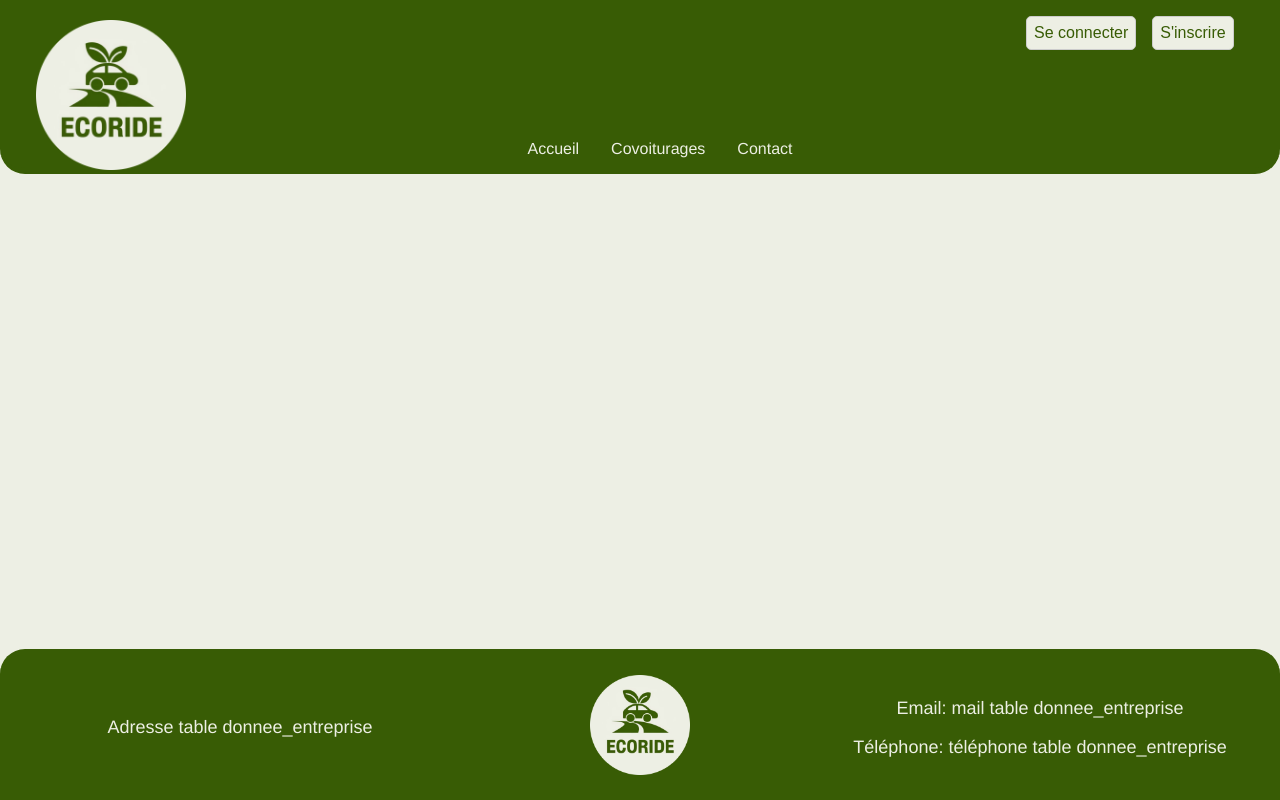
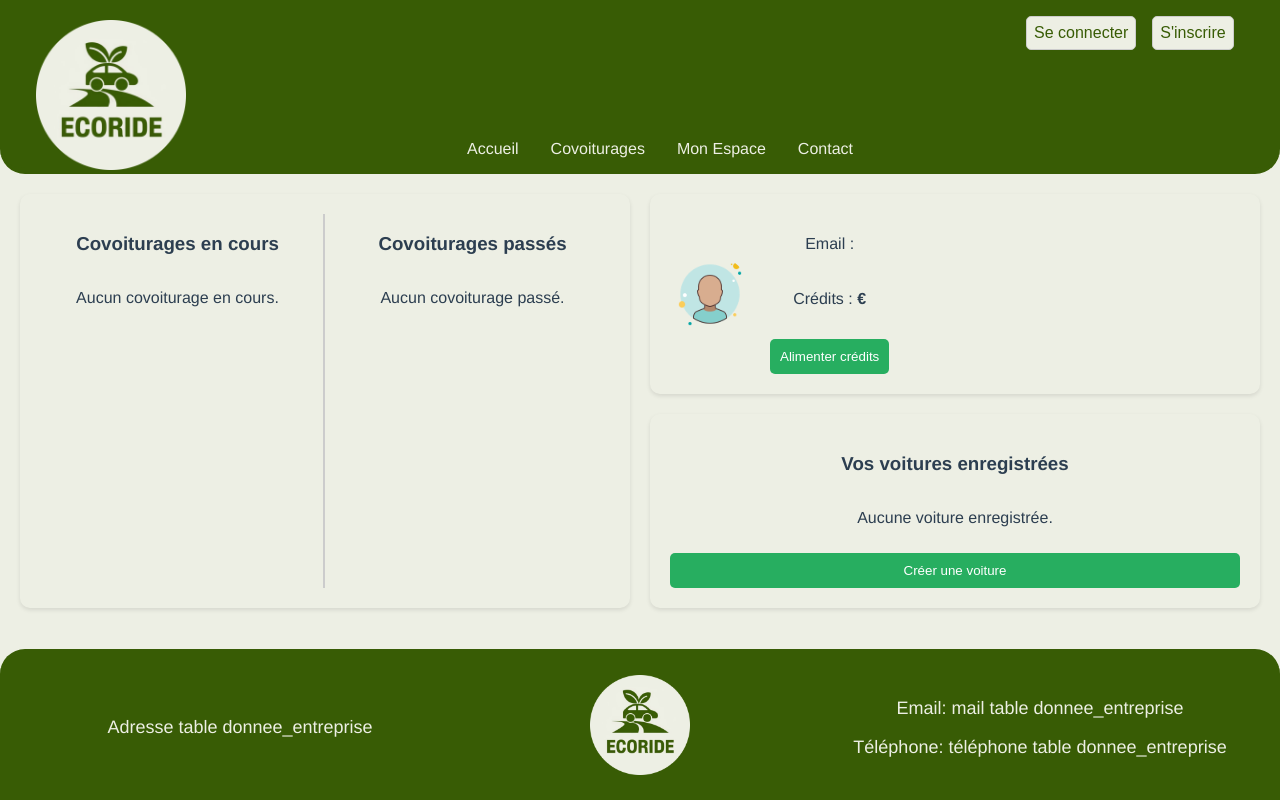
Before and after one commit to M-Fav/EcoRide-frontEnd, a Vue app: page /utilisateur in a window 1280 px wide. Built offline with nearby package versions, Linux system fonts and the light colour scheme.

Commit message:
Création vue espace utilisateur

```diff
--- a/src/components/vue/HeaderView.vue
+++ b/src/components/vue/HeaderView.vue
@@ -9,6 +9,7 @@
         <ul>
           <li><router-link to="/accueil">Accueil</router-link></li>
           <li><router-link to="/covoiturages">Covoiturages</router-link></li>
+          <li><router-link to="/utilisateur">Mon Espace</router-link></li>
           <!--<li><router-link to="/login">Connexion/Inscription</router-link></li>-->
           <li><router-link to="/contact">Contact</router-link></li>
         </ul>
--- /dev/null
+++ b/src/components/vue/UtilisateurView.vue
@@ -0,0 +1,204 @@
+<template>
+    <div class="user-space">
+      <!-- Bloc Gauche : Historique Covoiturage -->
+      <div class="history-section">
+        <div class="history-cards">
+          <!-- Covoiturages en cours -->
+          <div class="history-column">
+            <h3>Covoiturages en cours</h3>
+            <div v-if="user?.historiqueEnCours?.length">
+              <div v-for="trip in user?.historiqueEnCours" :key="trip.id" class="history-card">
+                <p><strong>Départ :</strong> {{ trip.depart }}</p>
+                <p><strong>Arrivée :</strong> {{ trip.arrivee }}</p>
+                <p><strong>Date :</strong> {{ trip.date }}</p>
+              </div>
+            </div>
+            <p v-else>Aucun covoiturage en cours.</p>
+          </div>
+
+
+          <!-- Covoiturages passés -->
+          <div class="history-column">
+            <h3>Covoiturages passés</h3>
+            <div v-if="user?.historiquePasses?.length">
+              <div v-for="trip in user?.historiquePasses" :key="trip.id" class="history-card">
+                <p><strong>Départ :</strong> {{ trip.depart }}</p>
+                <p><strong>Arrivée :</strong> {{ trip.arrivee }}</p>
+                <p><strong>Date :</strong> {{ trip.date }}</p>
+              </div>
+            </div>
+            <p v-else>Aucun covoiturage passé.</p>
+          </div>
+        </div>
+      </div>
+
+      <!-- Bloc Droite : Utilisateur & Voitures -->
+      <div class="right-section">
+        <!-- Bloc Utilisateur -->
+        <div class="user-info">
+          <img :src="userPhoto" alt="Photo de profil" class="user-photo" />
+          <div class="user-details">
+            <h2>{{ user?.name }}</h2>
+            <p>Email : {{ user?.email }}</p>
+            <p>Crédits : <strong>{{ user?.credits }} €</strong></p>
+            <button @click="ajouterCredits" class="btn">Alimenter crédits</button>
+          </div>
+        </div>
+
+        <!-- Bloc Voitures -->
+        <div class="vehicles-section">
+          <h3>Vos voitures enregistrées</h3>
+          <ul v-if="user?.voitures?.length">
+            <li v-for="voiture in user?.voitures" :key="voiture.id">
+              🚗 {{ voiture.marque }} - {{ voiture.modele }} ({{ voiture.annee }})
+            </li>
+          </ul>
+          <p v-else>Aucune voiture enregistrée.</p>
+          <button @click="ajouterVoiture" class="btn">Créer une voiture</button>
+        </div>
+      </div>
+    </div>
+  </template>
+
+  <script>
+  import { inject } from "vue";
+
+  export default {
+    name: "UtilisateurView",
+    setup() {
+      const user = inject("user");
+      const userPhoto = inject("userPhoto");
+
+      const ajouterCredits = () => alert("Ajout de crédits en cours...");
+      const ajouterVoiture = () => alert("Redirection vers la création d'une voiture...");
+
+      return {
+        user,
+        userPhoto,
+        ajouterCredits,
+        ajouterVoiture,
+      };
+    },
+  };
+  </script>
+
+
+  <style scoped>
+/* Conteneur principal */
+.user-space {
+  display: grid;
+  grid-template-columns: 1fr 1fr; /* 2 colonnes de taille égale */
+  gap: 20px;
+  padding: 20px;
+  box-sizing: border-box;
+}
+
+/* Bloc Gauche : Historique Covoiturage */
+.history-section {
+  padding: 20px;
+  border-radius: 10px;
+  box-shadow: 0 2px 4px rgba(0, 0, 0, 0.1);
+  display: flex;
+  flex-direction: column;
+}
+
+.history-cards {
+  display: grid;
+  grid-template-columns: 1fr 1fr; /* Deux colonnes pour séparer les covoiturages en cours et passés */
+  gap: 20px;
+  height: 100%;
+}
+
+.history-column {
+  display: flex;
+  flex-direction: column;
+}
+
+.history-card {
+  background: white;
+  padding: 15px;
+  margin: 5px;
+  border-radius: 8px;
+  box-shadow: 0 2px 4px rgba(0, 0, 0, 0.1);
+  width: 100%; /* Utilise toute la largeur disponible dans la colonne */
+}
+
+/* Bloc Droite : Utilisateur & Voitures */
+.right-section {
+  display: flex;
+  flex-direction: column;
+  gap: 20px;
+  height: 100%;
+}
+
+/* Bloc Utilisateur */
+.user-info {
+  padding: 20px;
+  border-radius: 10px;
+  box-shadow: 0 2px 4px rgba(0, 0, 0, 0.1);
+  display: flex;
+  align-items: center;  /* Centre verticalement */
+  gap: 20px;  /* Espace entre l'image et les informations */
+}
+
+.user-photo {
+  width: 80px;  /* Réduit la taille de l'image */
+  height: 80px;
+  border-radius: 50%;
+}
+
+.user-details {
+  display: flex;
+  flex-direction: column;
+  gap: 5px;  /* Espace entre les informations */
+}
+
+.user-details h2 {
+  margin: 0;
+}
+
+/* Bloc Voitures */
+.vehicles-section {
+  padding: 20px;
+  border-radius: 10px;
+  box-shadow: 0 2px 4px rgba(0, 0, 0, 0.1);
+  display: flex;
+  flex-direction: column;
+  justify-content: flex-start;
+}
+
+/* Boutons */
+.btn {
+  background: #27ae60;
+  color: white;
+  padding: 10px;
+  border: none;
+  border-radius: 5px;
+  cursor: pointer;
+  margin-top: 10px;
+}
+
+.btn-history {
+  background: #3498db;
+}
+
+.btn:hover {
+  opacity: 0.8;
+
+}
+
+.history-column:first-child {
+  position: relative;
+}
+
+
+.history-column:first-child::after {
+  content: "";
+  position: absolute;
+  top: 0;
+  right: -10px; /* Place la barre entre les deux colonnes */
+  width: 2px;
+  height: 100%;
+  background-color: #ccc; /* Couleur de la barre */
+}
+  </style>
--- a/src/router/index.js
+++ b/src/router/index.js
@@ -2,6 +2,7 @@ import { createRouter, createWebHistory } from 'vue-router'
 import LoginModal from '@/components/modal/LoginModal.vue'
 import CovoituragesView from '@/components/vue/CovoituragesView.vue'
 import AccueilView from '@/components/vue/AccueilView.vue';
+import UtilisateurView from '@/components/vue/UtilisateurView.vue';
 
 const routes = [
   {
@@ -19,7 +20,12 @@ const routes = [
     path: '/accueil',
     name: 'accueil',
     component: AccueilView
-  }
+  },
+  {
+    path: '/utilisateur',
+    name: 'utilisateur',
+    component: UtilisateurView
+  },
 ];
 
 const router = createRouter({
```
